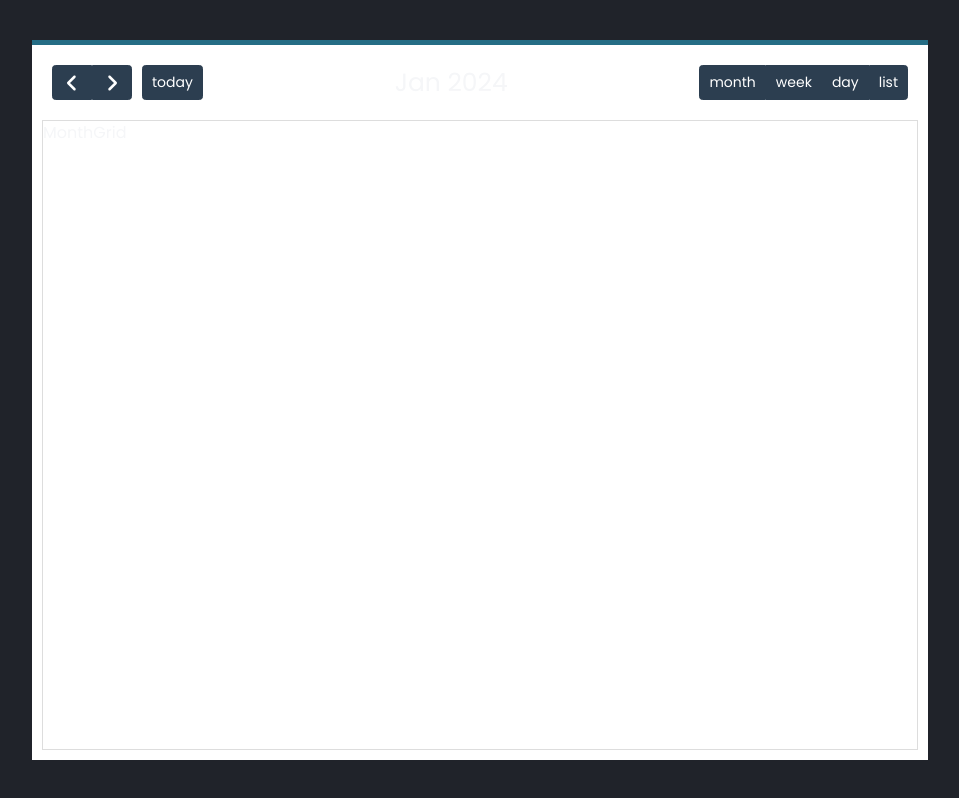
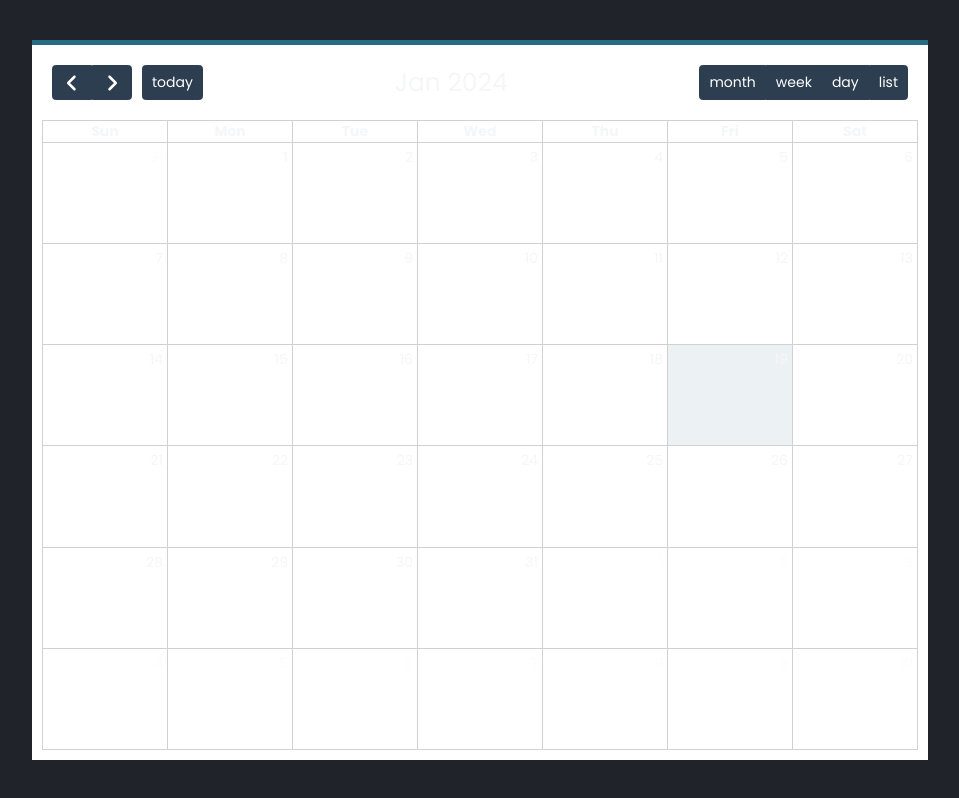
Before and after one commit to mpondev/calendar, a React (Vite) app in the folder client/: page / in a window 1280 px wide. Shown: the whole page, without its empty margins (160-1119 px from the left). Built offline with nearby package versions, Linux system fonts and the light colour scheme.

Commit message:
Add DailyCell component and MonthGrid functionality

```diff
--- /dev/null
+++ b/client/src/components/DailyCell/DailyCell.module.css
@@ -0,0 +1,31 @@
+.dailyCell {
+  border: 1px solid #d1d1d1;
+
+  &.currentDay {
+    background-color: #256d8516;
+  }
+
+  .cellWrapper {
+    height: 100%;
+    display: flex;
+    flex-direction: column;
+
+    .top {
+      display: flex;
+      flex-direction: row-reverse;
+
+      p {
+        padding: 0.4rem;
+
+        &.otherMonth {
+          opacity: 0.3;
+        }
+      }
+    }
+
+    .body {
+      flex: 1;
+      margin: 0 0.2rem;
+    }
+  }
+}
--- /dev/null
+++ b/client/src/components/DailyCell/DailyCell.tsx
@@ -0,0 +1,39 @@
+import dayjs from 'dayjs';
+import { useDateStore } from '../../store/dateStore';
+
+import styles from './DailyCell.module.css';
+
+interface Props {
+  day: dayjs.Dayjs;
+}
+
+function DailyCell({ day }: Props): JSX.Element {
+  const { date } = useDateStore();
+
+  const isCurrentDay = day.format('DD-MM-YY') === dayjs().format('DD-MM-YY');
+  const isPrevMonth = day <= dayjs(date).date(0);
+  const isNextMonth = day > dayjs(date).date(date.daysInMonth());
+
+  return (
+    <td
+      className={
+        isCurrentDay
+          ? `${styles.dailyCell} ${styles.currentDay}`
+          : `${styles.dailyCell}`
+      }
+    >
+      <div className={styles.cellWrapper}>
+        <header className={styles.top}>
+          <p
+            className={isPrevMonth || isNextMonth ? `${styles.otherMonth}` : ''}
+          >
+            {day.format('D')}
+          </p>
+        </header>
+        <div className={styles.body}></div>
+      </div>
+    </td>
+  );
+}
+
+export default DailyCell;
--- a/client/src/components/MonthGrid/MonthGrid.module.css
+++ b/client/src/components/MonthGrid/MonthGrid.module.css
@@ -1,8 +1,16 @@
 .grid {
   flex: 1;
-  display: flex;
-  flex-direction: column;
-  border: solid 0.13rem #dddddd;
-  border-collapse: collapse;
-  table-layout: fixed;
+  font-size: 1.4rem;
+
+  th {
+    border: 1px solid #d1d1d1;
+  }
+
+  .table {
+    table-layout: fixed;
+    width: 100%;
+    height: 100%;
+    border: 1px solid #d1d1d1;
+    border-collapse: collapse;
+  }
 }
--- a/client/src/components/MonthGrid/MonthGrid.tsx
+++ b/client/src/components/MonthGrid/MonthGrid.tsx
@@ -1,7 +1,57 @@
+import dayjs from 'dayjs';
+import { useDateStore } from '../../store/dateStore';
+
+import DailyCell from '../DailyCell/DailyCell';
+
 import styles from './MonthGrid.module.css';
 
 function MonthGrid(): JSX.Element {
-  return <div className={styles.grid}>MonthGrid</div>;
+  const { date } = useDateStore();
+
+  const year: number = date.year();
+  const month: number = date.month();
+  const firstDayMonth: 0 | 1 | 2 | 3 | 4 | 5 | 6 = date.date(1).day();
+  let currentMonthCount: number = 0 - firstDayMonth;
+
+  const monthGrid: dayjs.Dayjs[][] = new Array(6).fill([]).map(() => {
+    return new Array(7).fill(null).map(() => {
+      currentMonthCount++;
+      return dayjs(new Date(year, month, currentMonthCount));
+    });
+  });
+
+  const weekdays: string[] = new Array(7).fill(null).map((_, i) => {
+    return dayjs().day(i).format('ddd');
+  });
+
+  return (
+    <div className={styles.grid}>
+      <table className={styles.table}>
+        <thead className={styles.head}>
+          <tr>
+            {weekdays.map((day, i) => (
+              <th key={i}>
+                <span>{day}</span>
+              </th>
+            ))}
+          </tr>
+        </thead>
+
+        <tbody>
+          {monthGrid.map((row, i) => (
+            <tr key={i}>
+              {row.map(day => (
+                <DailyCell
+                  day={day}
+                  key={`${day.year()}${day.month()}${day.date()}`}
+                />
+              ))}
+            </tr>
+          ))}
+        </tbody>
+      </table>
+    </div>
+  );
 }
 
 export default MonthGrid;
```
Also changed, not shown: 1 other file (tests, documents, lock files or other folders).
